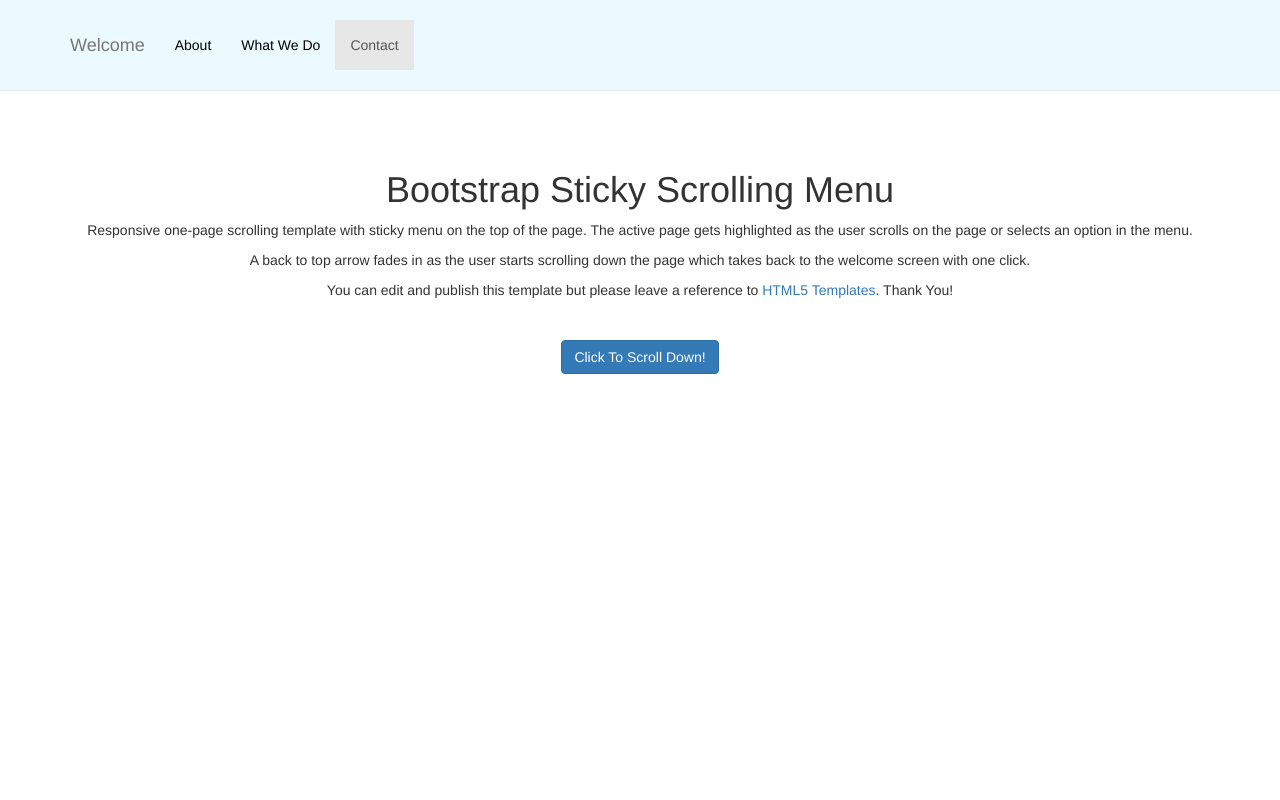
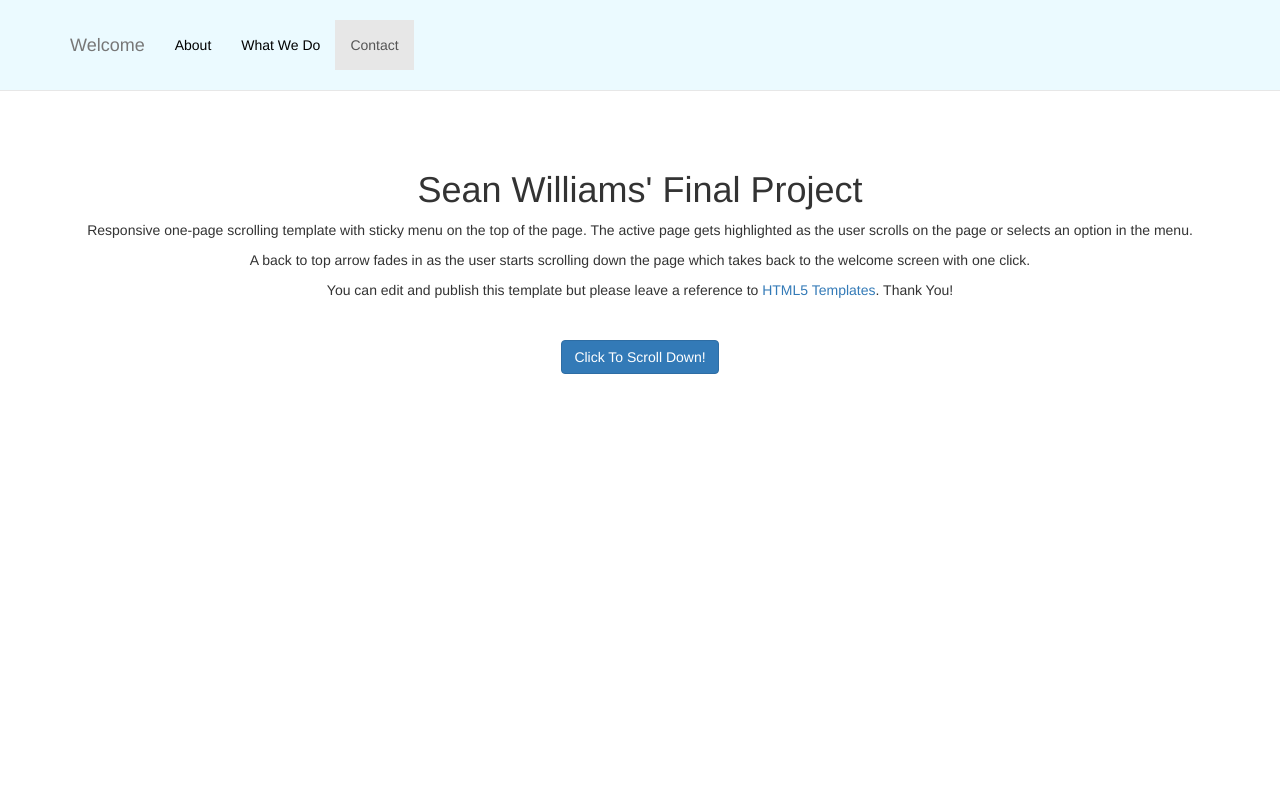
Before and after one commit to will6714/Final-Project, a plain HTML site: page index.html in a window 1280 px wide. Shown: the top 800 px of the page. Drawn offline with Linux system fonts and the light colour scheme.

Commit message:
Add files via upload

```diff
--- a/index.html
+++ b/index.html
@@ -5,7 +5,7 @@
     <meta http-equiv="x-ua-compatible" content="ie=edge">
     <meta name="viewport" content="width=device-width, initial-scale=1">
     <link rel="canonical" href="https://html5-templates.com/" />
-    <title>Bootstrap Template With Sticky Menu</title>
+    <title>Sean Williams' Final Project</title>
     <meta name="description" content="Simplified Bootstrap template with sticky menu">
     <link href="css/bootstrap.min.css" rel="stylesheet">
     <link href="css/sticky-menu.css" rel="stylesheet">
@@ -46,7 +46,7 @@
         <div class="container">
             <div class="row">
                 <div class="col-lg-12">
-                    <h1>Bootstrap Sticky Scrolling Menu</h1>
+                    <h1>Sean Williams' Final Project</h1>
                     <p>Responsive one-page scrolling template with sticky menu on the top of the page. The active page gets highlighted as the user scrolls on the page or selects an option in the menu.</p>
 					<p>A back to top arrow fades in as the user starts scrolling down the page which takes back to the welcome screen with one click.</p>
 					<p>You can edit and publish this template but please leave a reference to <a href="https://html5-templates.com/" target="_blank" rel="nofollow">HTML5 Templates</a>. Thank You!</p>
```
